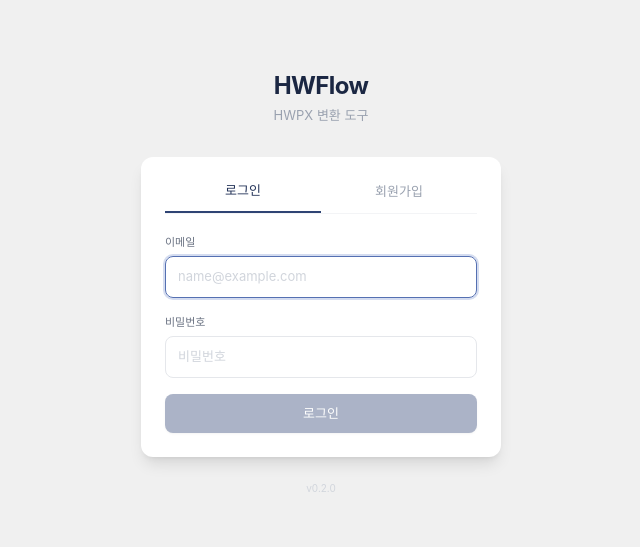
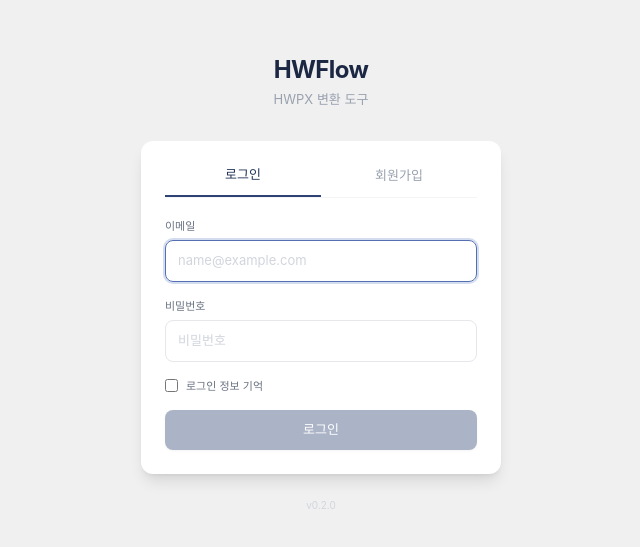
Before and after one commit to reverve9/hwflow, a React (Vite) app: page / in a window 1280 px wide. Shown: the part 117-664 px from the top of the page, without its empty margins (319-959 px from the left). Built offline with nearby package versions, Linux system fonts and the light colour scheme.

Commit message:
feat: 로그인 페이지 로그인 정보 기억 토글
Co-Authored-By: Claude Opus 4.6 (1M context) <noreply@anthropic.com>

```diff
--- a/src/components/LoginPage.tsx
+++ b/src/components/LoginPage.tsx
@@ -7,11 +7,12 @@ interface Props {
 
 export function LoginPage({ onLogin }: Props) {
   const [mode, setMode] = useState<'login' | 'signup'>('login')
-  const [email, setEmail] = useState('')
+  const [email, setEmail] = useState(() => localStorage.getItem('hwflow_remember_email') ?? '')
   const [password, setPassword] = useState('')
   const [displayName, setDisplayName] = useState('')
   const [error, setError] = useState('')
   const [message, setMessage] = useState('')
+  const [remember, setRemember] = useState(() => !!localStorage.getItem('hwflow_remember_email'))
   const [loading, setLoading] = useState(false)
 
   const handleLogin = async (e: React.FormEvent) => {
@@ -20,6 +21,8 @@ export function LoginPage({ onLogin }: Props) {
     setError('')
     const result = await login(email, password)
     if (result.ok) {
+      if (remember) localStorage.setItem('hwflow_remember_email', email.trim().toLowerCase())
+      else localStorage.removeItem('hwflow_remember_email')
       onLogin()
     } else {
       setError(result.error ?? '로그인 실패')
@@ -105,6 +108,14 @@ export function LoginPage({ onLogin }: Props) {
               />
             </div>
 
+            {mode === 'login' && (
+              <label className="flex items-center gap-2 cursor-pointer">
+                <input type="checkbox" checked={remember} onChange={e => setRemember(e.target.checked)}
+                  className="accent-navy-500 rounded" />
+                <span className="text-[11px] text-gray-500">로그인 정보 기억</span>
+              </label>
+            )}
+
             {error && (
               <p className="text-[11px] text-red-500 bg-red-50 rounded-lg px-3 py-2">{error}</p>
             )}
```
